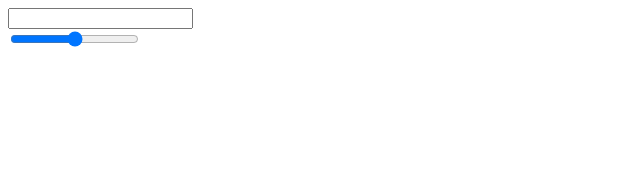
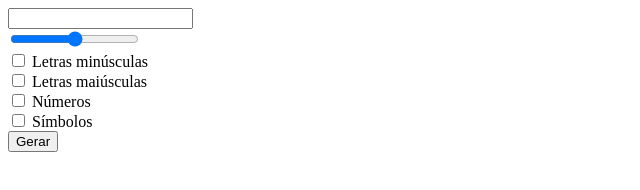
Before and after one commit to jmaurojr/geradordesenhas, a plain HTML site: page index.html in a window 1280 px wide. Shown: the whole page, without its empty margins (0-640 px from the left). Drawn offline with Linux system fonts and the light colour scheme.

Commit message:
including checkbox group

```diff
--- a/index.html
+++ b/index.html
@@ -15,6 +15,23 @@
         <input id="inputLenghtId" type="range" min="6" max="24" />
         <label for="labelLenghtId"></label>
       </div>
+      <div>
+        <input id="chkLowerId" type="checkbox" />
+        <label for="chkLowerId">Letras minúsculas</label>
+      </div>
+      <div>
+        <input id="chkUpperId" type="checkbox" />
+        <label for="chkUpperId">Letras maiúsculas</label>
+      </div>
+      <div>
+        <input id="chkNumberId" type="checkbox" />
+        <label for="chkNumberId">Números</label>
+      </div>
+      <div>
+        <input id="chkSymbolsId" type="checkbox" />
+        <label for="chkSymbolsId">Símbolos</label>
+      </div>
+      <button id="btnGerar">Gerar</button>
     </main>
   </body>
 </html>
```
